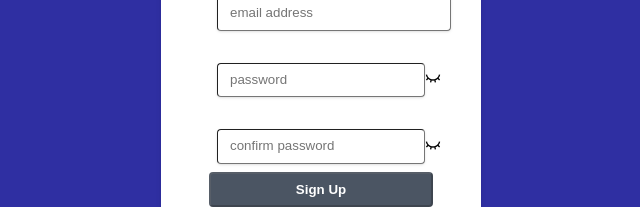
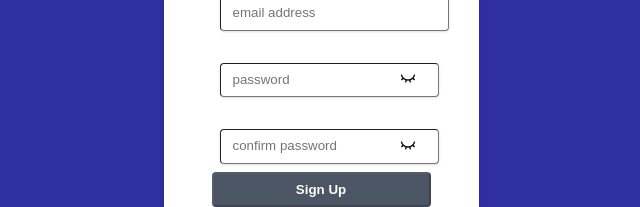
Before and after one commit to UzielCarranza/chat-app, a React (Create React App) app: page /signup in a window 1280 px wide. Shown: the part 243-450 px from the top of the page, without its empty margins (319-959 px from the left). Built offline with nearby package versions, Linux system fonts and the light colour scheme.

Commit message:
fixed, show password option now appears to be inside of the input password

```diff
--- a/src/components/signup/SignUp.js
+++ b/src/components/signup/SignUp.js
@@ -117,7 +117,7 @@ export const SignUp = () => {
                             autoComplete="true"
                             required
                         />
-                        <div className="ml-4">
+                        <div className="show-password">
                             {showPassword ? <RiEyeLine onClick={() => setShowPassword(!showPassword)}/> :
                                 <RiEyeCloseLine onClick={() => setShowPassword(!showPassword)}/>}
                         </div>
@@ -135,7 +135,7 @@ export const SignUp = () => {
                             autoComplete="on"
                             required
                         />
-                        <div className="ml-4">
+                        <div className="show-password">
                             {showConfirmPassword ?
                                 <RiEyeLine onClick={() => setShowConfirmPassword(!showConfirmPassword)}/> :
                                 <RiEyeCloseLine onClick={() => setShowConfirmPassword(!showConfirmPassword)}/>}
@@ -149,9 +149,6 @@ export const SignUp = () => {
                     {
                         !username || !email || !password || password !== confirmPasswordValue || passWordRequirements.passwordMeetsAllRequirements !== true ?
                             <div className="w-full flex flex-col">
-                                {/*<span style={{fontSize: 10, color: "red"}}>{!username && !email? "Please add a valid username and email. " :  username || !email ? "Please add a valid email. " : !username || email ? " Please add a valid username. " : ""}*/}
-                                {/*    {!password || !passWordRequirements.passwordMeetsAllRequirements ? "Make sure that the password meets all requirements" : ""}*/}
-                                {/*</span>*/}
                                 <button
                                     className="not-allowed-message login-form-button background-base disabled-btn"
                                     disabled={true}>
```
